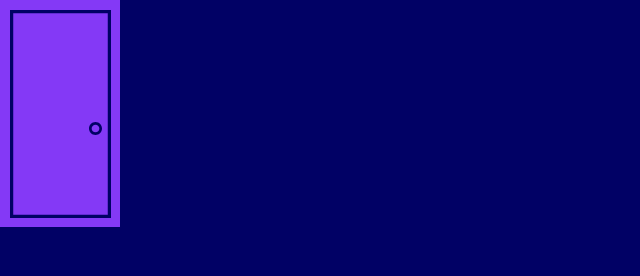
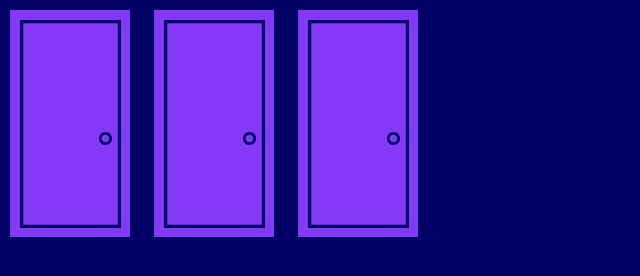
Before and after one commit to mcnishthomas/chore-door, a plain HTML site: page index.html in a window 1280 px wide. Shown: the whole page, without its empty margins (0-640 px from the left). Drawn offline with Linux system fonts and the light colour scheme.

Commit message:
added two other doors

```diff
--- a/index.html
+++ b/index.html
@@ -9,7 +9,9 @@
 
 <body>
     <div class="door-row">
-        <img id="door1" src="images/closed_door.svg">
+        <img id="door1" class="door-frame" src="images/closed_door.svg">
+        <img id="door2" class="door-frame" src="images/closed_door.svg">
+        <img id="door3" class="door-frame" src="images/closed_door.svg">
     </div>
     <script type="text/javascript" src="script.js"></script>
 </body>
--- a/style.css
+++ b/style.css
@@ -3,6 +3,7 @@ body {
   margin: 0px;
 }
 
-#door1 {
+.door-frame {
     cursor: pointer;
+    padding: 10px;
 }
```
Also changed, not shown: 2 other files.
